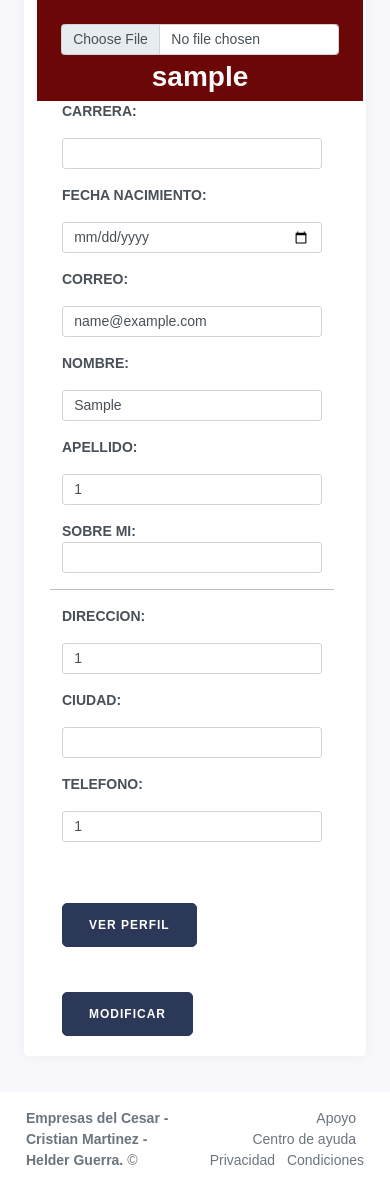
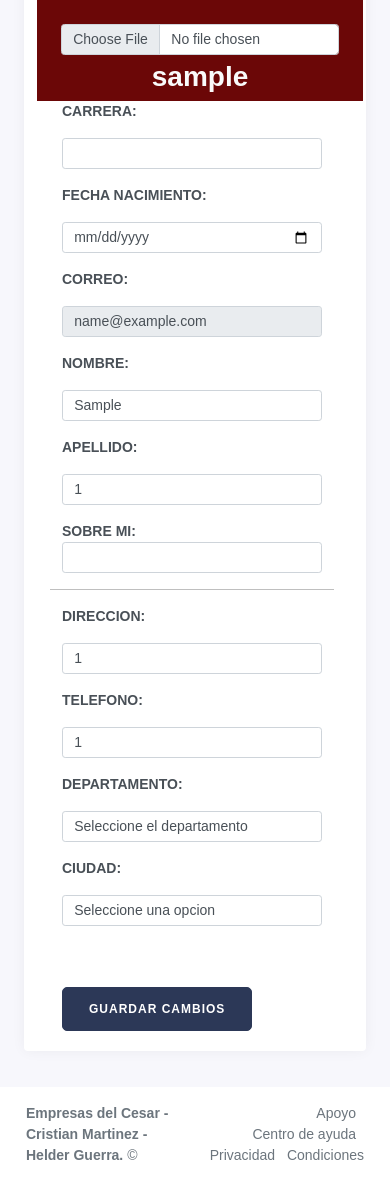
Before and after one commit to hrguerra18/ProyectoDise-o, a PHP site: page /perfilProfesional.php in a window 390 px wide. Shown: the part 363-1550 px from the top of the page. After the commit the page ends 1523 px from the top, so only its background shows below. Run offline with PHP 8.4, Linux system fonts and the light colour scheme; the visitor is signed in with stand-in values (Sample User, id 1); data that the repository does not hold is empty; some libraries are stand-ins or nearby versions.

Commit message:
Realizando perfil profesional

```diff
--- a/ProyectoDiseño/Login2v2/Login/inc/footer.php
+++ b/ProyectoDiseño/Login2v2/Login/inc/footer.php
@@ -4,6 +4,7 @@
 <script type="text/javascript" src="inc/js/login.js"></script>
 <script src="http://cdn.datatables.net/1.10.24/js/jquery.dataTables.min.js"></script>
 <script src="inc/js/buscarOferta.js"></script>
+<script src="inc/js/perfilProfesional.js"></script>
 
 </body>
 
--- a/ProyectoDiseño/Login2v2/Login/inc/js/perfilProfesional.js
+++ b/ProyectoDiseño/Login2v2/Login/inc/js/perfilProfesional.js
@@ -0,0 +1,14 @@
+function ModificarPerfil(){
+    let carreraProfesional = document.getElementById("carreraProfesional").value.trim();
+    let fechaNacimientoProfesional = document.getElementById("fechaNacimientoProfesional").value.trim();
+    let nombreProfesional = document.getElementById("nombreProfesional").value.trim();
+    let apellidoProfesional = document.getElementById("apellidoProfesional").value.trim();
+    let sobreMiProfesional = document.getElementById("sobreMiProfesional").value.trim();
+    let direccionProfesional = document.getElementById("direccionProfesional").value.trim();
+    let telefonoProfesional = document.getElementById("telefonoProfesional").value.trim();
+    let departamentoProfesional = document.getElementById("departamentoProfesional").value.trim();
+    let ciudadProfesional = document.getElementById("ciudadProfesional").value.trim();
+
+
+
+}
--- a/ProyectoDiseño/Login2v2/Login/perfilProfesional.php
+++ b/ProyectoDiseño/Login2v2/Login/perfilProfesional.php
@@ -37,7 +37,7 @@ include("inc/menuProfesional.php");
                         </div>
                         <div class="col-md-6 mb-3 ">
                             <label class="mb-3 fw-bold" for="validationCustom01">CORREO:</label>
-                            <input type="text" class="form-control" id="correoProfesional" placeholder="Correo personal" required value=<?php echo $_SESSION['correo'] ?>>
+                            <input type="text" disabled="disabled" class="form-control" id="correoProfesional" placeholder="Correo personal" required value=<?php echo $_SESSION['correo'] ?>>
                             <div class="invalid-feedback">
                                 Ingrese un Dato Valido
                             </div>
@@ -68,17 +68,9 @@ include("inc/menuProfesional.php");
 
                         <hr style="color:black">
 
-                        <div class="col-md-12 mb-3 ">
+                        <div class="col-md-6 mb-3 ">
                             <label class="mb-3 fw-bold" for="validationCustom01">DIRECCION:</label>
-                            <input type="text" class="form-control" id="direccionempresa" placeholder="" required value="<?php echo $_SESSION['direccion'] ?>">
-                            <div class="invalid-feedback">
-                                Ingrese un Dato Valido
-                            </div>
-                        </div>
-
-                        <div class="col-md-6 mb-3 ">
-                            <label class="mb-3 fw-bold" for=" validationCustom01">CIUDAD:</label>
-                            <input type="text" class="form-control" id="ciudad" placeholder="" required>
+                            <input type="text" class="form-control" id="direccionProfesional" placeholder="" required value="<?php echo $_SESSION['direccion'] ?>">
                             <div class="invalid-feedback">
                                 Ingrese un Dato Valido
                             </div>
@@ -86,22 +78,103 @@ include("inc/menuProfesional.php");
 
                         <div class="col-md-6 mb-3 ">
                             <label class="mb-3 fw-bold" for="validationCustom01">TELEFONO:</label>
-                            <input type="number" class="form-control" id="telefonoempresa" placeholder="" required value="<?php echo $_SESSION['telefono'] ?>">
+                            <input type="number" class="form-control" id="telefonoProfesional" placeholder="" required value="<?php echo $_SESSION['telefono'] ?>">
                             <div class="invalid-feedback">
                                 Ingrese un Dato Valido
                             </div>
                         </div>
 
-                        <div style="display:flex m-2">
-                            <button onclick="ConsultarPerfil();" class="btn btn-primary" type="submit">Ver perfil</button>
-                            <button onclick="ModificarPerfil();" class="btn btn-primary" type="submit">Modificar</button>
-                        </div>
-
-                    </div>
-
+                        <div class="col-md-6 mb-3 ">
+                            <label class="mb-3 fw-bold" for=" departamentoProfesional">DEPARTAMENTO:</label>
+                            <select class="form-control" id="departamentoProfesional" name="departamento" required>
+                                <option value="">Seleccione el departamento </option>
+                                <option value="Amazonas">Amazonas</option>
+                                <option value="Antioquia">Antioquia</option>
+                                <option value="Arauca">Arauca</option>
+                                <option value="Atlántico">Atlántico</option>
+                                <option value="Bolívar">Bolívar</option>
+                                <option value="Boyacá">Boyacá</option>
+                                <option value="Caldas">Caldas</option>
+                                <option value="Caquetá">Caquetá</option>
+                                <option value="Casanare">Casanare</option>
+                                <option value="Cauca">Cauca</option>
+                                <option value="Cesar">Cesar</option>
+                                <option value="Chocó">Chocó</option>
+                                <option value="Córdoba">Córdoba</option>
+                                <option value="Cundinamarca">Cundinamarca</option>
+                                <option value="Guainía">Guainía</option>
+                                <option value="Guaviare">Guaviare</option>
+                                <option value="Huila">Huila</option>
+                                <option value="La Guajira">La Guajira</option>
+                                <option value="Magdalena">Magdalena</option>
+                                <option value="Meta">Meta</option>
+                                <option value="Nariño">Nariño</option>
+                                <option value="Norte de Santander">Norte de Santander</option>
+                                <option value="Putumayo">Putumayo</option>
+                                <option value="Quindío">Quindío</option>
+                                <option value="Risaralda">Risaralda</option>
+                                <option value="San Andrés y Providencia">San Andrés y Providencia</option>
+                                <option value="Santander">Santander</option>
+                                <option value="Sucre">Sucre</option>
+                                <option value="Tolima">Tolima</option>
+                                <option value="Valle del Cauca">Valle del Cauca</option>
+                                <option value="Vaupés">Vaupés</option>
+                                <option value="Vichada">Vichada</option>
+                            </select>
+                            <div class="invalid-feedback">
+                                Ingrese un Dato Valido
                             </div>
                         </div>
 
+                        <div class="col-md-6 mb-3 ">
+                            <label for="ciudadProfesional" class="mb-3 fw-bold control-label">CIUDAD:</label>
+                            <select class="form-control" id="ciudadProfesional">
+                                <option value="">Seleccione una opcion</option>
+                                <option value="Arauca">Arauca</option>
+                                <option value="Armenia">Armenia</option>
+                                <option value="Barranquilla">Barranquilla</option>
+                                <option value="Bogotá">Bogotá</option>
+                                <option value="Bucaramanga">Bucaramanga</option>
+                                <option value="Cali">Cali</option>
+                                <option value="Cartagena">Cartagena</option>
+                                <option value="Cúcuta">Cúcuta</option>
+                                <option value="Florencia">Florencia</option>
+                                <option value="Ibagué">Ibagué</option>
+                                <option value="Leticia">Leticia</option>
+                                <option value="Manizales">Manizales</option>
+                                <option value="Medellín">Medellín</option>
+                                <option value="Mitú">Mitú</option>
+                                <option value="Mocoa">Mocoa</option>
+                                <option value="Montería">Montería</option>
+                                <option value="Neiva">Neiva</option>
+                                <option value="Pasto">Pasto</option>
+                                <option value="Pereira">Pereira</option>
+                                <option value="Popayán">Popayán</option>
+                                <option value="Puerto Carreño">Puerto Carreño</option>
+                                <option value="Puerto Inírida">Puerto Inírida</option>
+                                <option value="Quibdó">Quibdó</option>
+                                <option value="Riohacha">Riohacha</option>
+                                <option value="San Andrés">San Andrés</option>
+                                <option value="San José del Guaviare">San José del Guaviare</option>
+                                <option value="Santa Marta">Santa Marta</option>
+                                <option value="Sincelejo">Sincelejo</option>
+                                <option value="Tunja">Tunja</option>
+                                <option value="Valledupar">Valledupar</option>
+                                <option value="Villavicencio">Villavicencio</option>
+                                <option value="Yopal">Yopal</option>
+                            </select>
+                            <div class="invalid-feedback">
+                                Ingrese un Dato Valido
+                            </div>
+                        </div>
+                        <div style="display:flex m-2">
+                        <!-- <button onclick="ConsultarPerfil();" class="btn btn-primary" type="submit">Ver perfil</button> -->
+                        <button onclick="ModificarPerfil();" class="btn btn-primary" type="submit">Guardar cambios</button>
+                    </div>
+                    </div>
+                </div>
+            </div>
+        </div>
     </div>
 
     <script type="text/javascript" src="inc/js/perfilempresa.js"></script>
```
Lines whose indentation alone changed are shown as unchanged.
